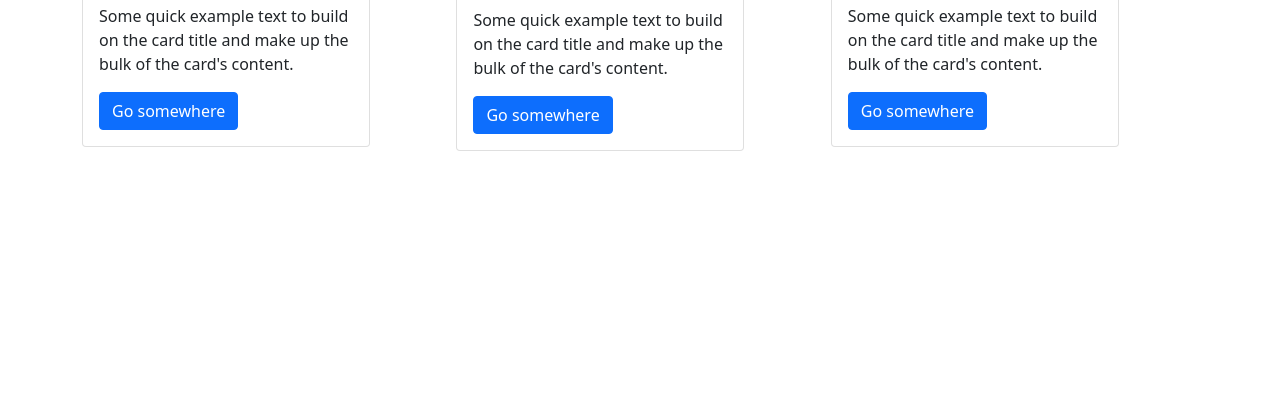
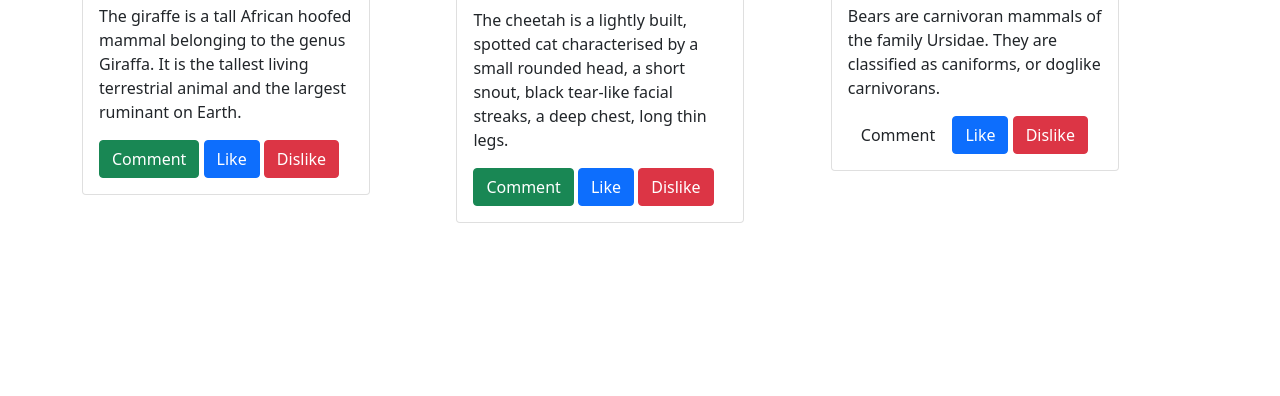
Before and after one commit to Kingsly62/Instagram, a Django app: page /adventure in a window 1280 px wide. Shown: the part 404-800 px from the top of the page. Run offline with Django 4.2, Linux system fonts and the light colour scheme; a user stored in the database is signed in.

Commit message:
add buttons to the images in the adventrre file template

```diff
--- a/instagram/templates/adventure.html
+++ b/instagram/templates/adventure.html
@@ -42,10 +42,13 @@
             <div class="card-body">
               <h5 class="card-title">Giraffe</h5>
               <p class="card-text">
-                Some quick example text to build on the card title and make up
-                the bulk of the card's content.
+                The giraffe is a tall African hoofed mammal belonging to the
+                genus Giraffa. It is the tallest living terrestrial animal and
+                the largest ruminant on Earth.
               </p>
-              <a href="#" class="btn btn-primary">Go somewhere</a>
+              <a href="#" class="btn btn-success">Comment</a>
+              <a href="#" class="btn btn-primary">Like</a>
+              <a href="#" class="btn btn-danger">Dislike</a>
             </div>
           </div>
           <div class="card" id="card1" style="width: 18rem">
@@ -57,10 +60,13 @@
             <div class="card-body">
               <h5 class="card-title">Cheetah</h5>
               <p class="card-text">
-                Some quick example text to build on the card title and make up
-                the bulk of the card's content.
+                The cheetah is a lightly built, spotted cat characterised by a
+                small rounded head, a short snout, black tear-like facial
+                streaks, a deep chest, long thin legs.
               </p>
-              <a href="#" class="btn btn-primary">Go somewhere</a>
+              <a href="#" class="btn btn-success">Comment</a>
+              <a href="#" class="btn btn-primary">Like</a>
+              <a href="#" class="btn btn-danger">Dislike</a>
             </div>
           </div>
           <div class="card" id="card2" style="width: 18rem">
@@ -72,10 +78,12 @@
             <div class="card-body">
               <h5 class="card-title">Bear</h5>
               <p class="card-text">
-                Some quick example text to build on the card title and make up
-                the bulk of the card's content.
+                Bears are carnivoran mammals of the family Ursidae. They are
+                classified as caniforms, or doglike carnivorans.
               </p>
-              <a href="#" class="btn btn-primary">Go somewhere</a>
+              <a href="#" class="btn btn-sucess">Comment</a>
+              <a href="#" class="btn btn-primary">Like</a>
+              <a href="#" class="btn btn-danger">Dislike</a>
             </div>
           </div>
         </div>
```
Also changed, not shown: db.sqlite3.
